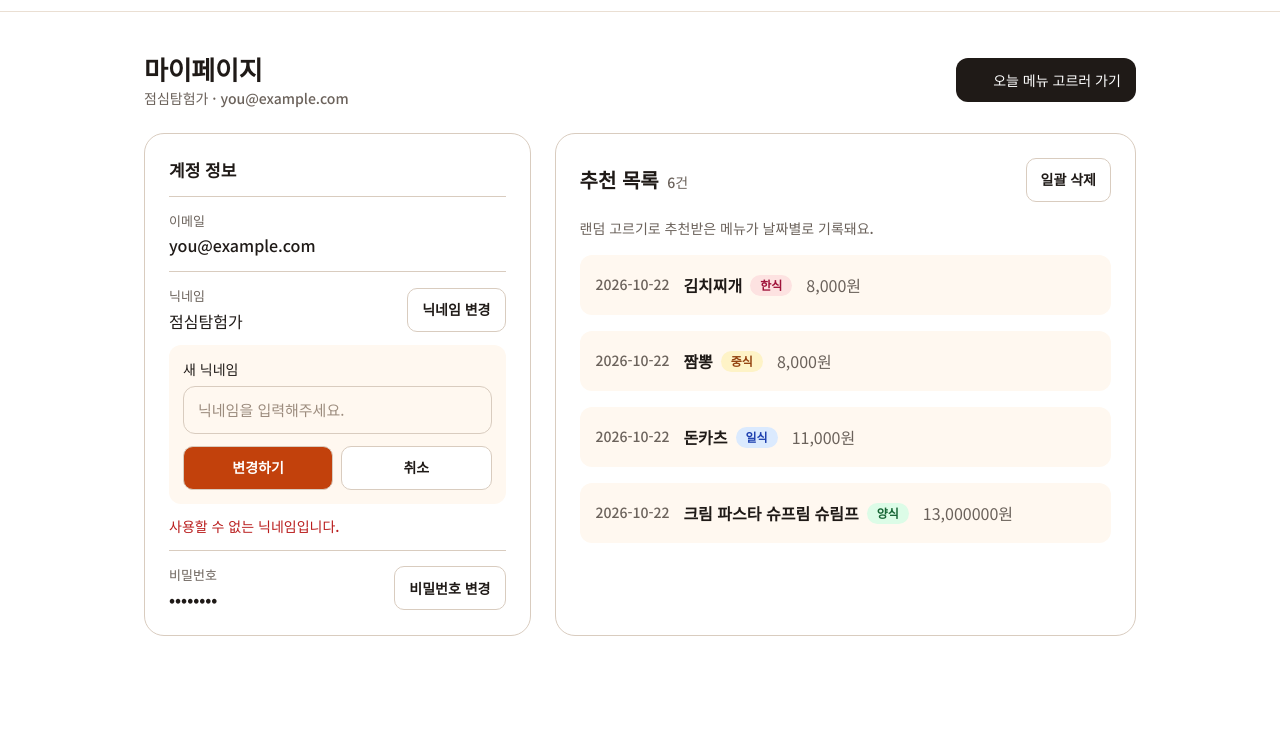
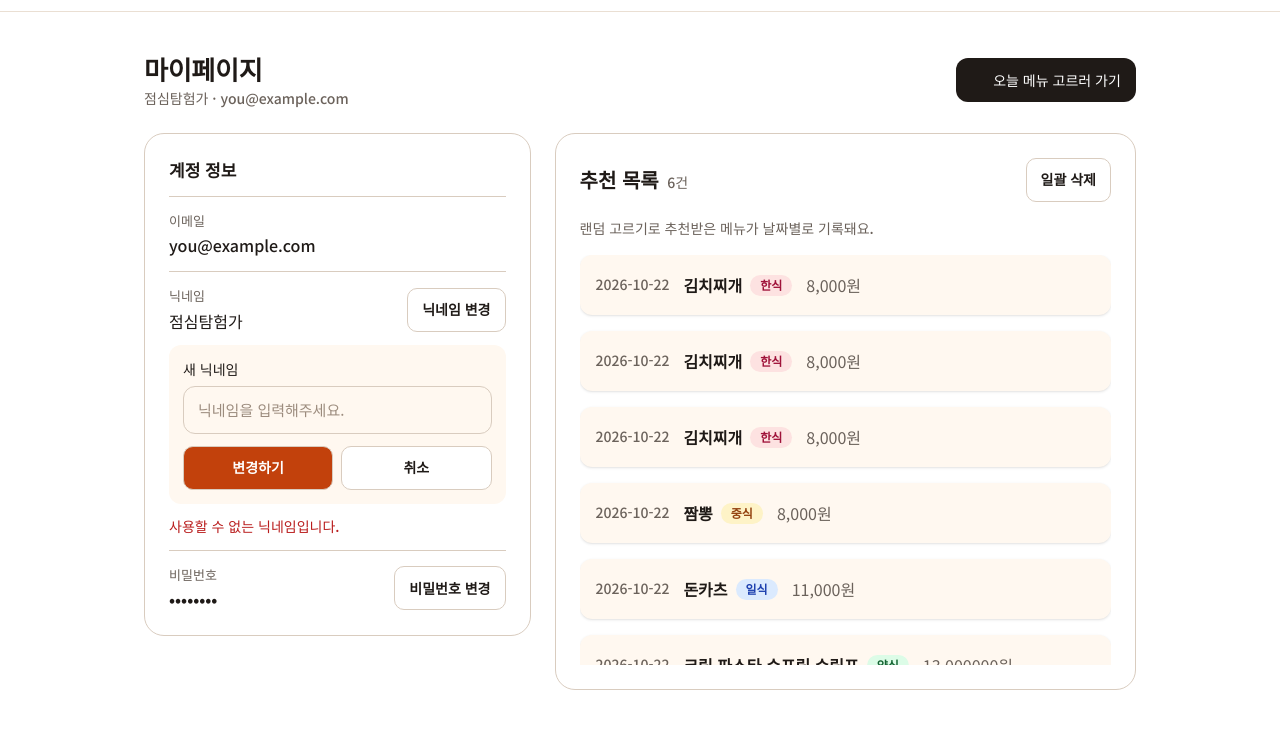
Before and after one commit to HopeFullee/OJM, a website with bundled scripts: page my-page.html in a window 1280 px wide. Shown: the part 61-790 px from the top of the page. Built offline with nearby package versions, Linux system fonts and the light colour scheme; no server answers.

Commit message:
style: mypage 추천목록 null UI 추가

```diff
--- a/my-page.html
+++ b/my-page.html
@@ -66,10 +66,10 @@
         </a>
       </section>
 
-      <section class="mt-16 flex flex-wrap-reverse gap-16 md:mt-24 md:gap-24">
+      <section class="mt-16 flex flex-wrap-reverse items-end gap-16 md:mt-24 md:gap-24">
         <div
           id="user-info"
-          class="border-md rounded-card-lg border-line-strong grow border p-16 pb-4 md:p-24 md:pb-10"
+          class="border-md rounded-card-lg border-line-strong h-fit grow border p-16 pb-4 md:p-24 md:pb-10"
         >
           <h3 class="text-17 leading-[140%]"><strong>계정 정보</strong></h3>
           <ul class="under:py-12 under:md:py-14 mt-14">
@@ -181,7 +181,60 @@
             랜덤 고르기로 추천받은 메뉴가 날짜별로 기록돼요.
           </p>
 
-          <ul class="space-y-16">
+          <ul class="max-h-410 min-h-64 space-y-16 overflow-y-auto">
+            <!-- <li class="card-record-empty">
+              <p>
+                아직 추천된 메뉴가 없어요 <br />
+                <span>메인 페이지에서 메뉴를 담고 추천을 받아 보세요</span>
+              </p>
+            </li> -->
+
+            <li class="card-record">
+              <div class="detail">
+                <span class="date">2026-10-22</span>
+                <div class="name">
+                  <strong>김치찌개</strong>
+                  <span class="badge korea">한식</span>
+                </div>
+                <span class="price">8,000원</span>
+              </div>
+              <div class="buttons">
+                <a href="#" aria-label="네이버 지도에서 근처 김치찌개 찾기">
+                  <svg width="18" height="18">
+                    <use href="./assets/icons/icon-pin.svg"></use>
+                  </svg>
+                </a>
+                <button type="button">
+                  <svg width="18" height="18">
+                    <use href="./assets/icons/icon-x.svg"></use>
+                  </svg>
+                </button>
+              </div>
+            </li>
+
+            <li class="card-record">
+              <div class="detail">
+                <span class="date">2026-10-22</span>
+                <div class="name">
+                  <strong>김치찌개</strong>
+                  <span class="badge korea">한식</span>
+                </div>
+                <span class="price">8,000원</span>
+              </div>
+              <div class="buttons">
+                <a href="#" aria-label="네이버 지도에서 근처 김치찌개 찾기">
+                  <svg width="18" height="18">
+                    <use href="./assets/icons/icon-pin.svg"></use>
+                  </svg>
+                </a>
+                <button type="button">
+                  <svg width="18" height="18">
+                    <use href="./assets/icons/icon-x.svg"></use>
+                  </svg>
+                </button>
+              </div>
+            </li>
+
             <li class="card-record">
               <div class="detail">
                 <span class="date">2026-10-22</span>
--- a/styles/components.css
+++ b/styles/components.css
@@ -43,7 +43,7 @@
 
 /* 선택한 메뉴 카드 아이템 */
 .card-record {
-  @apply flex-between bg-canvas rounded-[12px] py-8 pr-4 pl-14 md:h-60 md:py-0 md:pl-16;
+  @apply flex-between bg-canvas rounded-[12px] py-8 pr-4 pl-14 shadow-sm md:h-60 md:py-0 md:pl-16;
 
   .detail {
     @apply flex-col-start md:flex-center gap-4 md:gap-14;
@@ -89,3 +89,15 @@
     @apply under:size-44 under:flex-center flex;
   }
 }
+
+.card-record-empty {
+  @apply border-line-strong flex-center h-160 w-full rounded-[14px] border-1 border-dashed p-16 md:h-235 md:p-24;
+
+  p {
+    @apply text-14 md:text-16 text-ink-muted text-center font-medium break-keep;
+
+    span {
+      @apply text-12 md:text-14 mt-4 block md:mt-6;
+    }
+  }
+}
```
